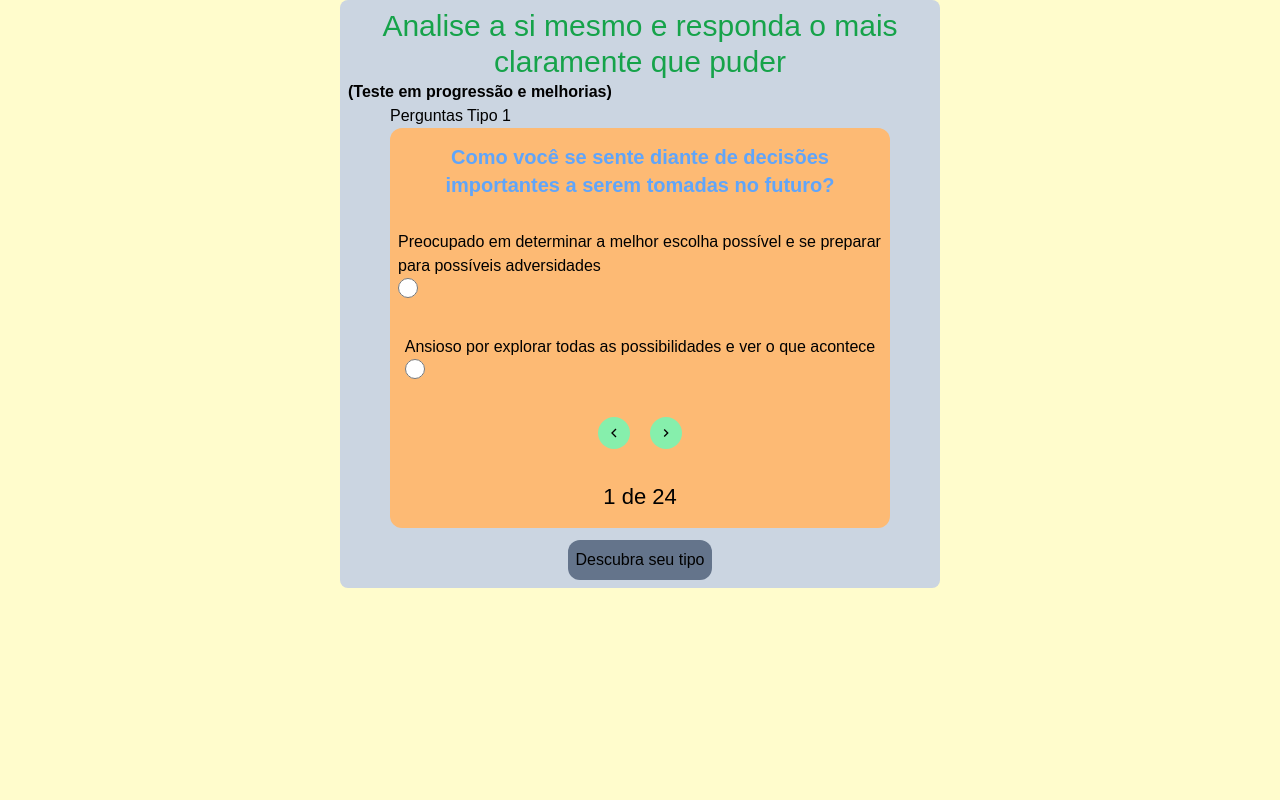
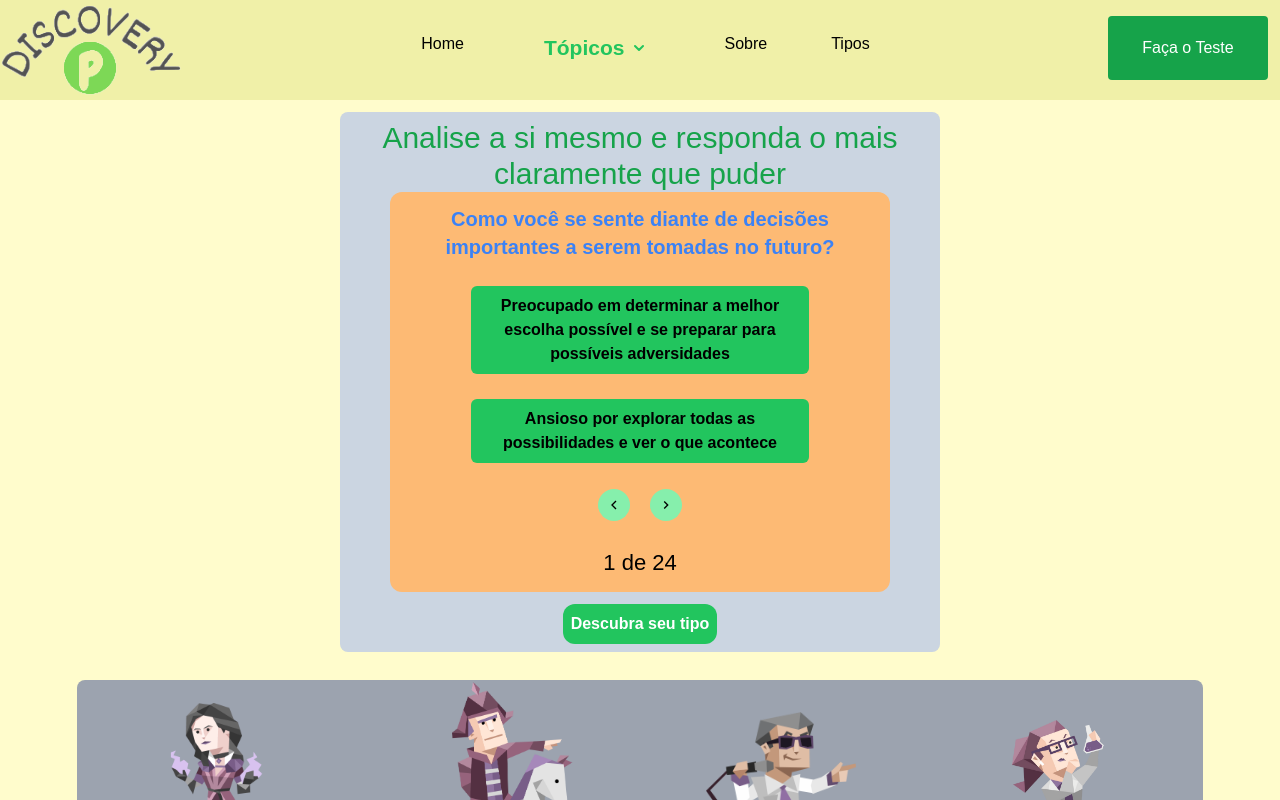
Before and after one commit to Caiqu3wav/discover-personality, a Next.js app: page /testpage in a window 1280 px wide. Shown: the top 800 px of the page. Built offline with nearby package versions, Linux system fonts and the light colour scheme.

Commit message:
teste e dinâmica do resultado aprimorados

```diff
--- a/src/app/components/Dropdown/DropDown.jsx
+++ b/src/app/components/Dropdown/DropDown.jsx
@@ -34,8 +34,8 @@ const Dropdown = () => {
                     className="px-4 text-[#22c55e] text-[21px] font-semibold inline-flex items-center"
                     onClick={toggleDropdown}
                 >
-                    Tópicos <svg class="w-2.5 h-2.5 ml-2.5" aria-hidden="true" xmlns="http://www.w3.org/2000/svg" fill="none" viewBox="0 0 10 6">
-                        <path stroke="currentColor" stroke-linecap="round" stroke-linejoin="round" stroke-width="2" d="m1 1 4 4 4-4" />
+                    Tópicos <svg className="w-2.5 h-2.5 ml-2.5" aria-hidden="true" xmlns="http://www.w3.org/2000/svg" fill="none" viewBox="0 0 10 6">
+                        <path stroke="currentColor" strokeLinecap="round" strokeLinejoin="round" strokeWidth="2" d="m1 1 4 4 4-4" />
                     </svg>
                 </button>
 
--- a/src/app/components/QuestionCard/QuestionCard.jsx
+++ b/src/app/components/QuestionCard/QuestionCard.jsx
@@ -5,37 +5,31 @@ import { GrFormPrevious } from "react-icons/gr";
 
 
 export default function QuestionCard({ id, title, answer1, answer2, nextQuestion, prevQuestion, selectedAnswer, setSelectedAnswer,
-index, totalQuestions, handleAnswerSelection }) {
+index, totalQuestions, handleAnswerSelection, handleNext }) {
 
-    const handleRadioChange = (e) => {
-        setSelectedAnswer(e.target.value);
-        handleAnswerSelection(e.target.value, index);
+    const handleAnswerClick = (value) => {
+        setSelectedAnswer(value);
+        handleAnswerSelection(value, index);
+        handleNext();
     };
+
 
     return(
         <div className="w-[500px] px-2 flex flex-col items-center justify-around bg-orange-300 h-[400px] self-center rounded-xl
         midtwo2:w-[400px] midfour:w-[350px] lowone:w-[300px]">
-            <h1 className="text-center text-blue-400 font-semibold text-xl">{title}</h1>
-            <label><h2>{answer1}</h2>
-            <input className=" w-[20px] h-[20px]"
-                    type="radio"
-                    value="answer1"
-                    checked={selectedAnswer === "answer1"}
-                    onChange={handleRadioChange}
-                    id={`question-${id}-answer1`}
-                />
-            </label>
-            <label>
-                <h2>{answer2}</h2>
+            <h1 className="text-center text-blue-500 font-semibold text-xl">{title}</h1>
+            <input
+                className={`button cursor-pointer w-[70%] rounded-md transition-all duration-700 hover:text-white text-center font-semibold py-2 hover:bg-blue-500 flex flex-wrap text-wrap ${selectedAnswer === 'answer1' ? 'bg-blue-500 text-white' : 'bg-green-500 text-black'}`}
+                type="button"
+                value={answer1}
+                onClick={() => handleAnswerClick('answer1')}
+            />
                 <input
-                className="w-[20px] h-[20px]"
-                    type="radio"
-                    value="answer2"
-                    checked={selectedAnswer === "answer2"}
-                    onChange={handleRadioChange}
-                    id={`question-${id}-answer2`}
-                />
-            </label>
+                className={`button cursor-pointer w-[70%] rounded-md transition-all duration-700 hover:text-white  text-center font-semibold py-2 hover:bg-blue-500 flex flex-wrap text-wrap ${selectedAnswer === 'answer2' ? 'bg-blue-500 text-white' : 'bg-green-500 text-black'}`}
+                type="button"
+                value={answer2}
+                onClick={() => handleAnswerClick('answer2')}
+            />
             <div className="flex gap-5">
             <button onClick={prevQuestion} className="rounded-full py-2 px-2 bg-green-300"><GrFormPrevious /></button>
             <button onClick={nextQuestion} className="rounded-full py-2 px-2 bg-green-300"><MdNavigateNext /></button>
--- a/src/app/components/test/types.js
+++ b/src/app/components/test/types.js
@@ -8,37 +8,37 @@ export const mbtiTypes =  {
          functions: ["Ni", "Te", "Fi", "Se","Ne", "Ti", "Fe", "Si"],
   pic: "/assets/mbti-char-imgs/png-transparent-architect-intj-myers-briggs-type-indicator-personality-career-rationality-purple-violet-architect.png",
   descr: "Os INTJ...",
-  porcentagem: "" },
+   },
   ENFP: {       name: "ENFP",
         functions: ["Ne", "Fi", "Te", "Si","Ni", "Fe", "Ti", "Se"],
   pic: "/assets/mbti-char-imgs/czM6Ly9tZWRpYS1wcml2YXRlLmNhbnZhLmNvbS8wY290QS9NQUZ1aUIwY290QS8xL3AucG5n.png",
   descr: "Os ENFP...",
-  porcentagem: "", },
+   },
   ISTJ: {       name: "ISTJ",
          functions: ["Si", "Te", "Fi", "Ne", "Se", "Ti", "Fe", "Ni"],
   pic: "/assets/mbti-char-imgs/istj.png",
   descr: "Os ISTJ...",
-  porcentagem: "" },
+  },
   ESTJ: {       name: "ESTJ",
         functions: ["Te", "Si", "Ne", "Fi", "Ti", "Se", "Ni", "Fe"],
   pic: "/assets/mbti-char-imgs/estj.webp",
   descr: "Os ESTJ...",
-  porcentagem: "" },
+   },
   ISFJ: {       name: "ISFJ",
         functions: ["Si", "Fe", "Ti", "Ne", "Se", "Fi", "Te", "Ni"],
   pic: "/assets/mbti-char-imgs/istj.png",
   descr: "Os ISFJ...",
-  porcentagem: "" },
+   },
   ESFP: {       name: "ESFP",
         functions: ["Se", "Fi", "Te", "Ni", "Si", "Fe", "Ti", "Ne"],
   pic: "/assets/mbti-char-imgs/esfp.png",
   descr: "Os ESFP...",
-  porcentagem: "" },
+   },
   ISFP: {       name: "ISFP",
         functions: ["Fi", "Se", "Ni", "Te", "Fe", "Si", "Ne", "Ti"],
   pic: "/assets/mbti-char-imgs/esfp.png",
   descr: "Os ISFP...",
-  porcentagem: "" },
+   },
   INTP: {       name: "INTP",
         functions: ["Ti", "Ne", "Si", "Fe", "Te", "Ni", "Se", "Fi"],
   pic: "/assets/mbti-char-imgs/intp.png",
@@ -47,35 +47,35 @@ export const mbtiTypes =  {
         functions: ["Ne", "Ti", "Fe", "Si","Ne", "Te", "Fi", "Se"],
   pic: "/assets/mbti-char-imgs/intp.png",
   descr: "Os ENTP...",
-  porcentagem: "" },
+  },
   ENTJ: { name: "ENTJ",
         functions: ["Te", "Ni", "Se", "Fi", "Ti", "Ne", "Se", "Fe"],
   pic: "/assets/mbti-char-imgs/entj.png",
   descr: "Os ENTJ...",
-  porcentagem: "" },
+   },
   INFP: {       name: "INFP",
         functions: ["Fi", "Ne", "Si", "Te", "Fe", "Ni", "Se", "Ti"],
   pic: "/assets/mbti-char-imgs/infp.png",
   descr: "Os INFP...",
-  porcentagem: "" },
+   },
   ENFJ: {       name: "ENFJ",
         functions: ["Fe", "Ni", "Se", "Ti", "Fi", "Ne", "Si", "Te"],
   pic: "/assets/mbti-char-imgs/enfj.png",
   descr: "Os eNFJ...",
-  porcentagem: "" },
+  },
   ESTP: {       name: "ESTP",
         functions: ["Se", "Ti", "Fe", "Ni", "Si", "Te", "Fi", "Ne"],
   pic: "/assets/mbti-char-imgs/esfp.png",
   descr: "Os ESTP...",
-  porcentagem: "" },
+   },
   ISTP: {       name: "ISTP",
         functions: ["Ti", "Se", "Ni", "Fe", "Te", "Si", "Ne", "Fi"],
   pic: "/assets/mbti-char-imgs/esfp.png",
   descr: "Os ISTP...",
-  porcentagem: "" },
+ },
   ESFJ: { name: "ESFJ",
         functions: ["Fe", "Si", "Ne", "Ti", "Fi", "Se", "Ni", "Te"],
   pic: "/assets/mbti-char-imgs/istj.png",
   descr: "Os ESFJ...",
-  porcentagem: "" },
+   },
   }
--- a/src/app/testpage/page.tsx
+++ b/src/app/testpage/page.tsx
@@ -4,10 +4,15 @@ import { questions2 } from "../components/test/questions.js";
 import "./test.css";
 import QuestionCard from "../components/QuestionCard/QuestionCard.jsx"
 import { useState } from "react";
+import Header from "../components/Header/header.jsx";
 import Link from "next/link";
+import PersonalitiesHome from "../components/PersonalitiesHome/PersonalitiesHome";
+import { determineMbtiType } from "../utils/index";
+import Image from "next/image";
 
 export default function TestPage() {
   const [mbtiType, setMbtiType] = useState("");
+  const [mbtiTypeLink, setMbtiTypeLink] = useState("");
   const [rangePoints, setRangePoints] = useState(Array(questions2.length).fill(50));
   const [selectedRange, setSelectedRange] = useState(50);
   const [currentQuestionIndex, setCurrentQuestionIndex] = useState(0);
@@ -35,18 +40,25 @@ export default function TestPage() {
 
   const handleAnswerSelection = (selectedAnswer, index) => {
     updateScores(functionScores, selectedAnswer, index)
+    determineMbtiType(functionScores, setMbtiType, setMbtiTypeLink);
   }
 
    const updateScores = (functionScores, selectedAnswer, index) => {
     const updateScore = (prevScores, selectedFunction, otherFunction) => {
-      const scoreChange = selectedAnswer === "answer1" ? 1 : -1;
-      const selectedScore = prevScores[selectedFunction] + scoreChange;
-      const otherScore = prevScores[otherFunction] - scoreChange;
+      const selectedFunctionName = questions1[index].cogfunction1; // Função cognitiva correspondente à resposta selecionada
+      const otherFunctionName = questions1[index].cogfunction2; // Outra função cognitiva
+
+      // Verificar se a resposta selecionada corresponde a "answer1" ou "answer2"
+      const scoreChange = selectedAnswer === "answer1" ? 1 : selectedAnswer === "answer2" ? 1 : 0;
+
+      // Adicionar pontos para a função cognitiva correspondente à resposta selecionada
+      const selectedScore = prevScores[selectedFunctionName] + (selectedAnswer === "answer1" ? scoreChange : 0);
+      const otherScore = prevScores[otherFunctionName] + (selectedAnswer === "answer2" ? scoreChange : 0);
 
       return {
           ...prevScores,
-        [selectedFunction]: selectedScore >= 0 ? selectedScore : 0,
-        [otherFunction]: otherScore >= 0 ? otherScore : 0,
+          [selectedFunctionName]: selectedScore >= 0 ? selectedScore : 0,
+          [otherFunctionName]: otherScore >= 0 ? otherScore : 0,
       };
   };
 
@@ -115,55 +127,11 @@ export default function TestPage() {
   });
   };
 
-   const determineMbtiType = () => {
-    let currentType = "";
 
-    if (functionScores.Te > functionScores.Fe && functionScores.Te > functionScores.Ne && functionScores.Te > functionScores.Se) {
-      if (functionScores.Si > functionScores.Te && functionScores.Si > functionScores.Ni) {
-        currentType = "ISTJ";
-    } else if (functionScores.Ni > functionScores.Te && functionScores.Ni > functionScores.Si) {
-      currentType = "INTJ";
-    } else if (functionScores.Si > functionScores.Ni) {
-      currentType = "ESTJ";
-    } else if (functionScores.Ni > functionScores.Si) {
-      currentType = "ENTJ";
-      }
-    } else if (functionScores.Fe > functionScores.Te && functionScores.Fe > functionScores.Se && functionScores.Fe > functionScores.Ne) {
-      if (functionScores.Si > functionScores.Fe && functionScores.Si > functionScores.Ni) {
-        currentType = "ISFJ";
-      } else if (functionScores.Ni > functionScores.Fe && functionScores.Ni > functionScores.Si) {
-        currentType = "INFJ";
-      } else if (functionScores.Si > functionScores.Ni) {
-        currentType = "ESFJ";
-      } else if (functionScores.Ni > functionScores.Si) {
-        currentType = "ENFJ";
-      }
-    } else if (functionScores.Ne > functionScores.Te && functionScores.Ne > functionScores.Se && functionScores.Ne > functionScores.Fe) {
-      if (functionScores.Ti > functionScores.Ne && functionScores.Ti > functionScores.Fi) {
-        currentType = "INTP";
-      } else if (functionScores.Fi > functionScores.Ne && functionScores.Fi > functionScores.Ti) {
-        currentType = "INFP";
-      } else if (functionScores.Ti > functionScores.Fi) {
-        currentType = "ENTP";
-      } else if (functionScores.Fi > functionScores.Ti) {
-        currentType = "ENFP";
-      }
-    } else if (functionScores.Se > functionScores.Te && functionScores.Se > functionScores.Fe && functionScores.Se > functionScores.Ne) {
-      if (functionScores.Ti > functionScores.Se && functionScores.Ti > functionScores.Fi) {
-        currentType = "ISTP";
-      } else if (functionScores.Fi > functionScores.Se && functionScores.Fi > functionScores.Ti) {
-        currentType = "ISFP";
-      } else if (functionScores.Fi > functionScores.Ti) {
-        currentType = "ESFP";
-      } else if (functionScores.Ti > functionScores.Fi) {
-        currentType = "ESTP";
-      }
-    }
-    setMbtiType(currentType);
-  };
 
   const handleCompleteTest = () => {
-    determineMbtiType();
+    if (currentQuestionIndex > totalQuestions - 6){
+    determineMbtiType(functionScores, setMbtiType, setMbtiTypeLink);
     const divTest = document.getElementById("div-test");
 
     if (divTest) {
@@ -173,11 +141,38 @@ export default function TestPage() {
     const divHidden = document.getElementById("result-div");
   if (divHidden) {
     divHidden.style.display = "flex";}
+  } else {
+    return null;
+  }
+  };
+
+  const customRedirect = (url) => {
+    window.location.href = url;
+  };
+
+  const handleCompleteTestLink = () => {
+    if (currentQuestionIndex > totalQuestions - 6){
+    determineMbtiType(functionScores, setMbtiType, setMbtiTypeLink);
+      customRedirect(mbtiTypeLink);
+  } else {
+    return null;
+  }
   };
 
   const handleNextQuestion = () => {
 
     const currentSelectedAnswer = selectedAnswers[currentQuestionIndex];
+      if (currentQuestionIndex === totalQuestions - 1) {
+        return null;
+      } else {
+        setCurrentQuestionIndex((prevIndex) => prevIndex + 1);
+      }
+    };
+
+    const handleBtnNextQuestion = () => {
+
+      const currentSelectedAnswer = selectedAnswers[currentQuestionIndex];
+
       if (currentSelectedAnswer !== "") {
         if (currentQuestionIndex === totalQuestions - 1) {
           return null;
@@ -199,12 +194,11 @@ export default function TestPage() {
   const totalQuestions = questions1.length
 
   return (
-    <div>
+    <div className="flex flex-col gap-3 pb-3">
+      <Header/>
     <div id="div-test" className="div-test flex flex-col rounded-lg px-2 py-2 bg-slate-300">
       <h1 id="h1-test-title" className="text-3xl text-green-600">Analise a si mesmo e responda o mais claramente que puder</h1>
-            <h2 className=" font-semibold">(Teste em progressão e melhorias)</h2>
-      <div className="div-test flex flex-col">
-        <h2>Perguntas Tipo 1</h2>
+      <div className="div-test mt-2 flex flex-col">
         {currentQuestionIndex < questions1.length && (
                     <QuestionCard
                     id={questions1[currentQuestionIndex].id}
@@ -216,21 +210,24 @@ export default function TestPage() {
                       setSelectedAnswers((prevAnswers) =>
                         prevAnswers.map((prevAnswer, index) =>
                           index === currentQuestionIndex ? answer : prevAnswer
-                        )
+                        ),
+
                       )
                     }
                     handleAnswerSelection={handleAnswerSelection}
                     prevQuestion={handlePreviousQuestion}
-                    nextQuestion={handleNextQuestion}
+                    nextQuestion={handleBtnNextQuestion}
                     index={currentQuestionIndex}
           totalQuestions={totalQuestions}
+          handleNext={handleNextQuestion}
                   />
                 )}
       </div>
   <button
-    className="py-2 px-2 rounded-xl bg-slate-500 self-center mt-3"
+    className="py-2 px-2 rounded-xl bg-green-500 text-white hover:bg-slate-500 hover:text-blue-900 transition-all duration-500
+    font-bold self-center mt-3"
    onClick={() => {
-    handleCompleteTest();
+    handleCompleteTestLink();
   }}>
     Descubra seu tipo
   </button>
@@ -242,6 +239,7 @@ export default function TestPage() {
         <h1>{mbtiType}</h1>
       </div>
       </div>
+      <PersonalitiesHome/>
       </div>
   );
 }
--- /dev/null
+++ b/src/app/utils/index.ts
@@ -0,0 +1,68 @@
+
+
+export const determineMbtiType = (functionScores, setMbtiType, setMbtiTypeLink) => {
+    let currentType = "";
+    let currentTypeLink = "";
+
+    if (functionScores.Te > functionScores.Fe && functionScores.Te > functionScores.Ne && functionScores.Te > functionScores.Se) {
+      if (functionScores.Si > functionScores.Te && functionScores.Si > functionScores.Ni) {
+        currentType = "ISTJ";
+        currentTypeLink = "/typespages/istj";
+    } else if (functionScores.Ni > functionScores.Te && functionScores.Ni > functionScores.Si) {
+      currentType = "INTJ";
+      currentTypeLink = "/typespages/intj";
+    } else if (functionScores.Si > functionScores.Ni) {
+      currentType = "ESTJ";
+      currentTypeLink = "/typespages/estj";
+    } else if (functionScores.Ni > functionScores.Si) {
+      currentType = "ENTJ";
+      currentTypeLink = "/typespages/entj";
+      }
+    } else if (functionScores.Fe > functionScores.Te && functionScores.Fe > functionScores.Se && functionScores.Fe > functionScores.Ne) {
+      if (functionScores.Si > functionScores.Fe && functionScores.Si > functionScores.Ni) {
+        currentType = "ISFJ";
+        currentTypeLink = "/typespages/isfj";
+      } else if (functionScores.Ni > functionScores.Fe && functionScores.Ni > functionScores.Si) {
+        currentType = "INFJ";
+        currentTypeLink = "/typespages/infj";
+      } else if (functionScores.Si > functionScores.Ni) {
+        currentType = "ESFJ";
+        currentTypeLink = "/typespages/esfj";
+      } else if (functionScores.Ni > functionScores.Si) {
+        currentType = "ENFJ";
+        currentTypeLink = "/typespages/enfj";
+      }
+    } else if (functionScores.Ne > functionScores.Te && functionScores.Ne > functionScores.Se && functionScores.Ne > functionScores.Fe) {
+      if (functionScores.Ti > functionScores.Ne && functionScores.Ti > functionScores.Fi) {
+        currentType = "INTP";
+        currentTypeLink = "/typespages/intp";
+
+      } else if (functionScores.Fi > functionScores.Ne && functionScores.Fi > functionScores.Ti) {
+        currentType = "INFP";
+        currentTypeLink = "/typespages/infp";
+      } else if (functionScores.Ti > functionScores.Fi) {
+        currentType = "ENTP";
+        currentTypeLink = "/typespages/entp";
+      } else if (functionScores.Fi > functionScores.Ti) {
+        currentType = "ENFP";
+        currentTypeLink = "/typespages/enfp";
+      }
+    } else if (functionScores.Se > functionScores.Te && functionScores.Se > functionScores.Fe && functionScores.Se > functionScores.Ne) {
+      if (functionScores.Ti > functionScores.Se && functionScores.Ti > functionScores.Fi) {
+        currentType = "ISTP";
+        currentTypeLink = "/typespages/istp";
+
+      } else if (functionScores.Fi > functionScores.Se && functionScores.Fi > functionScores.Ti) {
+        currentType = "ISFP";
+        currentTypeLink = "/typespages/isfp";
+      } else if (functionScores.Fi > functionScores.Ti) {
+        currentType = "ESFP";
+        currentTypeLink = "/typespages/esfp";
+      } else if (functionScores.Ti > functionScores.Fi) {
+        currentType = "ESTP";
+        currentTypeLink = "/typespages/estp";
+      }
+    }
+    setMbtiType(currentType);
+    setMbtiTypeLink(currentTypeLink);
+  };
```
Lines whose indentation alone changed are shown as unchanged.
